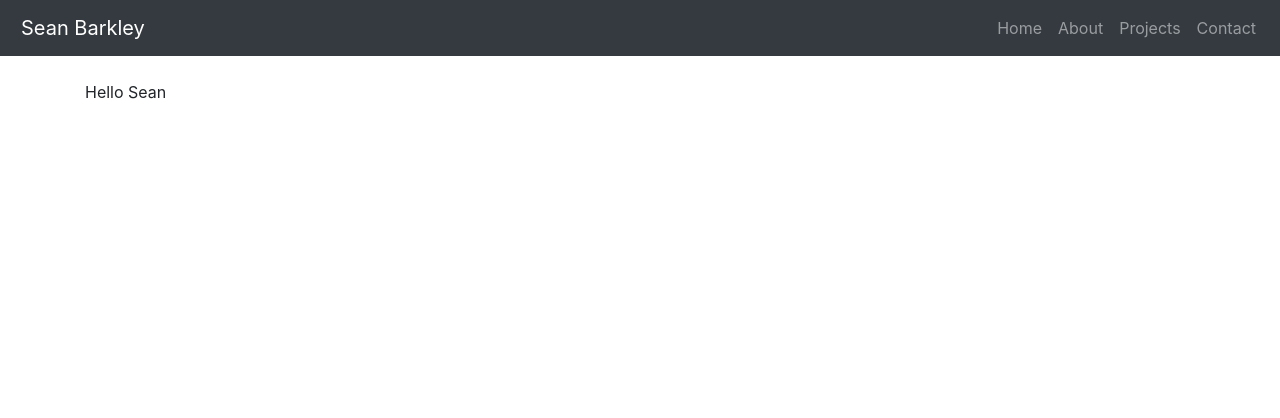
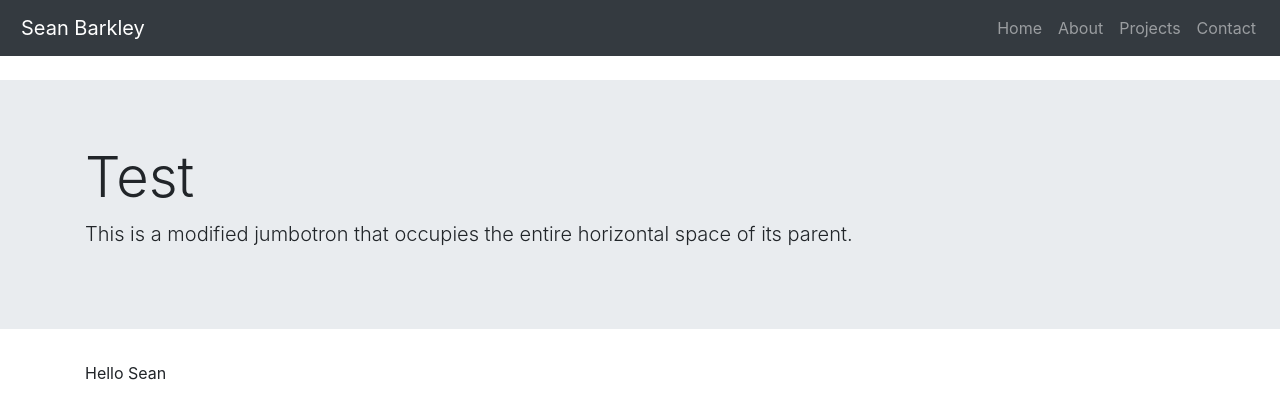
Before and after one commit to destroyerdust/personal-website, a Next.js app: page / in a window 1280 px wide. Shown: the top 418 px of the page. Built offline with nearby package versions, Linux system fonts and the light colour scheme; some icons are missing.

Commit message:
Updated layout to move container to individual page to allow full with objects like jumbotron

```diff
--- a/components/Layout.js
+++ b/components/Layout.js
@@ -5,7 +5,7 @@ const layoutStyle = {};
 const Layout = props => (
   <div style={layoutStyle}>
     <Header />
-    <div className="container">{props.children}</div>
+    <div>{props.children}</div>
   </div>
 );
 
--- a/pages/index.js
+++ b/pages/index.js
@@ -2,7 +2,14 @@ import Layout from "../components/Layout.js";
 
 const Index = () => (
   <Layout>
-    <div>
+    <div className="jumbotron jumbotron-fluid">
+      <div className="container">
+        <h1 className="display-4">Test</h1>
+        <p className="lead">This is a modified jumbotron that occupies the entire horizontal space of its parent.</p>
+      </div>
+    </div>
+
+    <div className="container">
       <p>Hello Sean</p>
     </div>
   </Layout>
```
